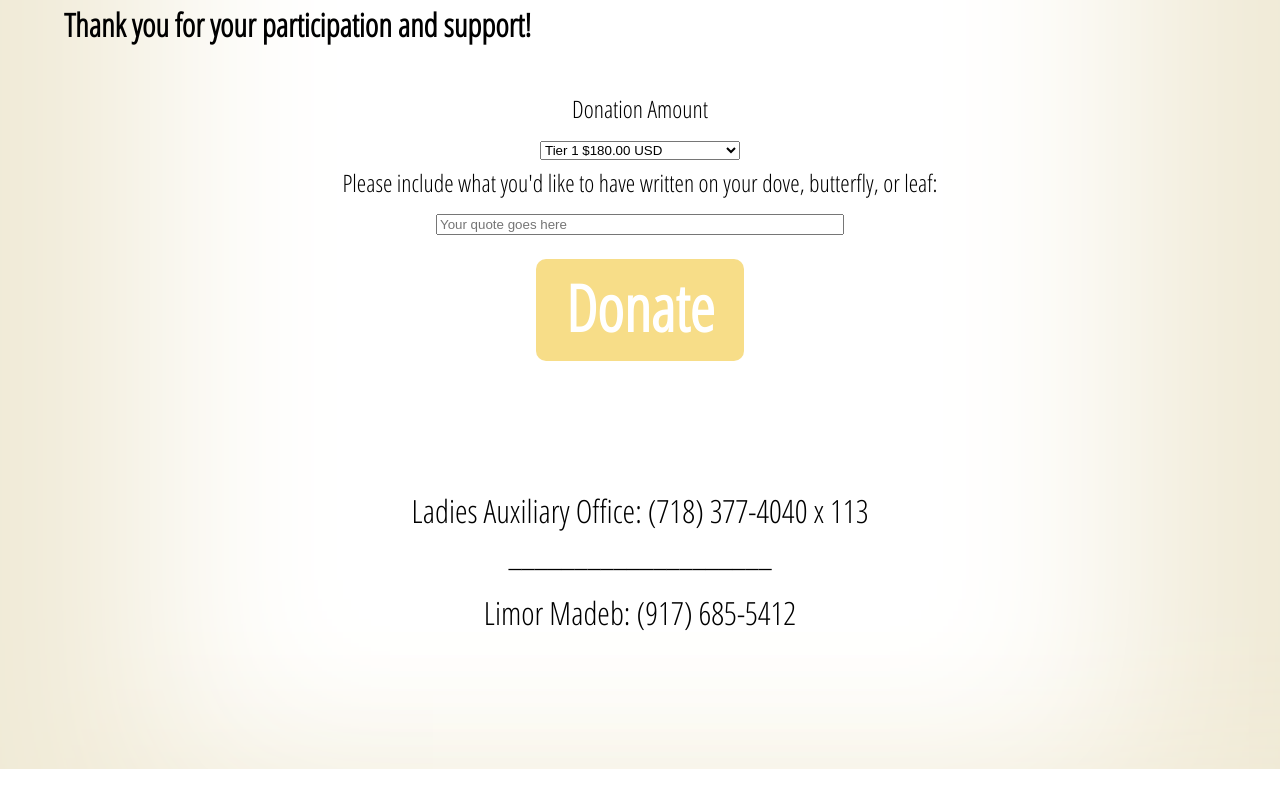
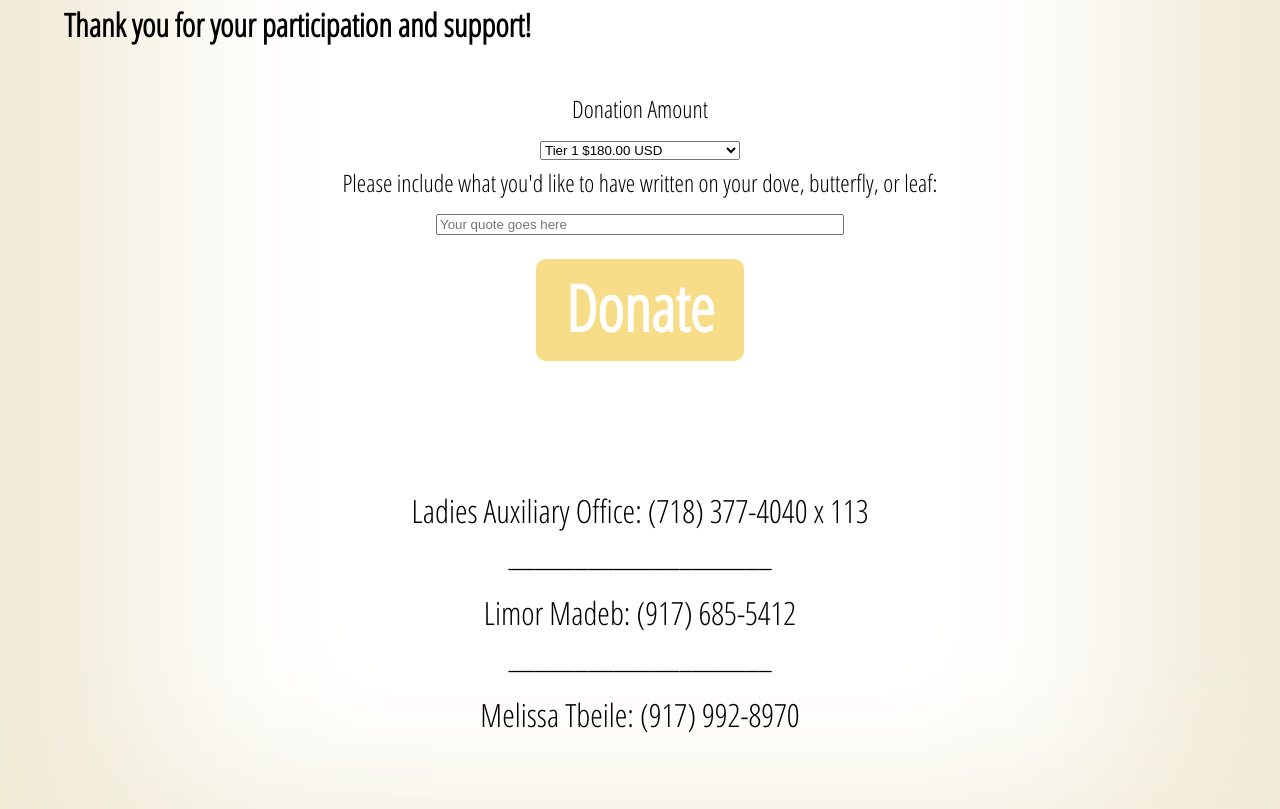
Before and after one commit to TreeOfLife1/TreeOfLife1.github.io, a plain HTML site: page index.html in a window 1280 px wide. Shown: the part 1164-1973 px from the top of the page. Before the commit the page ends 1933 px from the top, so only its background shows below. Drawn offline with Linux system fonts and the light colour scheme.

Commit message:
Added Mellisas Number

```diff
--- a/index.html
+++ b/index.html
@@ -61,6 +61,8 @@
                 <p>Ladies Auxiliary Office: <a class="PhoneNumber" href="tel:+17183774040113">(718) 377-4040 x 113</a></p>
                 <p>____________________</p>
                 <p style="margin-top: 0.5em">Limor Madeb: <a class="PhoneNumber" href="tel:9176855412">(917) 685-5412</a></p>
+                <p>____________________</p>
+                <p style="margin-top: 0.5em">Melissa Tbeile: <a class="PhoneNumber" href="tel:9179928970">(917) 992-8970</a></p>
             </div>
         </div>
     </body>
--- a/styles.css
+++ b/styles.css
@@ -73,7 +73,7 @@ table {
 .FooterContent {
     margin-top: 100px;
     width: auto;
-    height: 280px;
+    height: 320px;
     text-align: center;
 }
 .FooterContent p {
@@ -84,4 +84,5 @@ table {
 .PhoneNumber {
     color: black;
     text-decoration: none;
+    cursor: pointer;
 }
```
